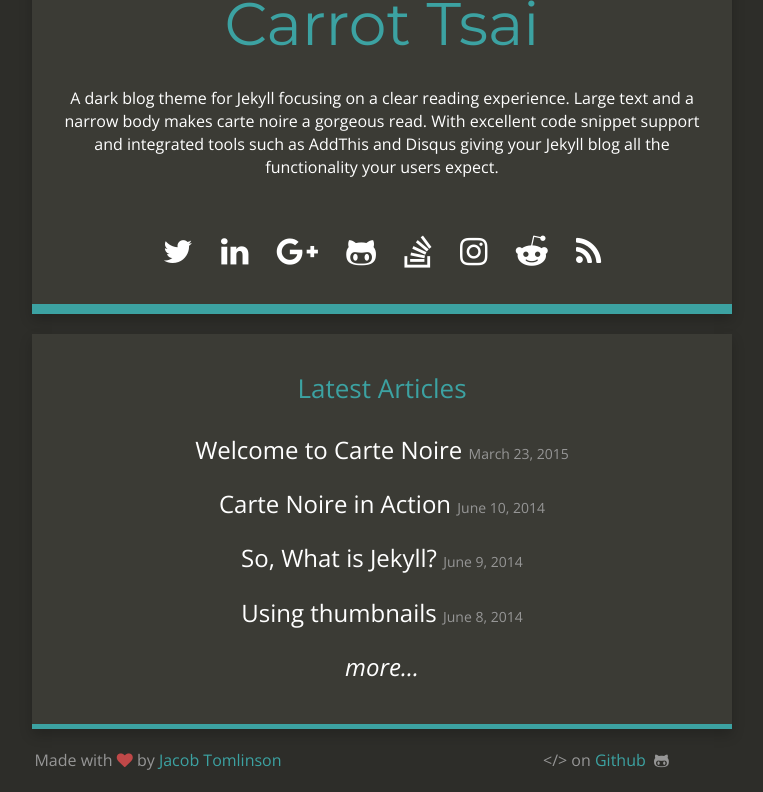
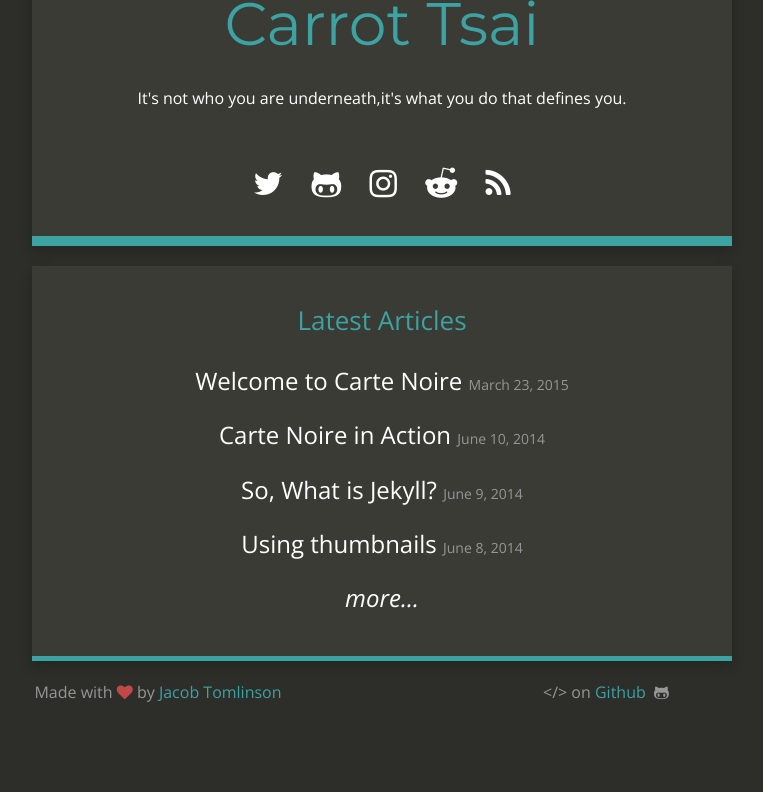
Before and after one commit to carroTsai/carrotsai.github.io, a Jekyll site: the page built from index.html, in a window 1280 px wide, cut to the strip 174-966 px from the top of the page. Shown: the whole strip, without its empty margins (258-1021 px from the left). Built offline with Jekyll 4.4.1, drawn with Linux system fonts in a browser that asks for light colours; nearby versions of some CDN libraries; after the commit the page ends 900 px from its top, so only the background shows below that.

Commit message:
config setting

```diff
--- a/_config.yml
+++ b/_config.yml
@@ -4,11 +4,11 @@ email: caiborong@gmail.com
 description: "A carrot's lonely space."
 baseurl: ""
 url: "https://carrot.dev/"
-title_description: "A dark blog theme for Jekyll focusing on a clear reading experience. Large text and a narrow body makes carte noire a gorgeous read. With excellent code snippet support and integrated tools such as AddThis and Disqus giving your Jekyll blog all the functionality your users expect."
-title_image: "https://www.gravatar.com/avatar/00000000000000000000000000000000?s=500&d=mm"
+title_description: "It's not who you are underneath,it's what you do that defines you."
+title_image: "http://www.yulu1.com/uploadfile/2015/0725/20150725061626737.jpg"
 google_analytics: "UA-20365477-4"
-disqus_account: cartenoire
-github_repository: https://github.com/jacobtomlinson/carte-noire
+disqus_account: carroTsai
+github_repository: https://github.com/carroTsai/carrotsai.github.io
 addthis_id: ra-513c6fa83da6ec67
 post_limit: 5
 
@@ -17,11 +17,6 @@ twitter_username: caiborong
 github_username:  carroTsai
 instagram_username: carrotsai
 reddit_username: carrotsai
-linkedin_link: http://carte-noire.jacobtomlinson.co.uk/
-google_plus_link: http://carte-noire.jacobtomlinson.co.uk/
-stackoverflow_link: http://carte-noire.jacobtomlinson.co.uk/
-xing_link:
-facebook_link:
 
 # Footer
 footer_left: "Made with <i class=\"fa fa-heart\"></i> by <a href=\"https://twitter.com/_JacobTomlinson\">Jacob Tomlinson</a>"
```
